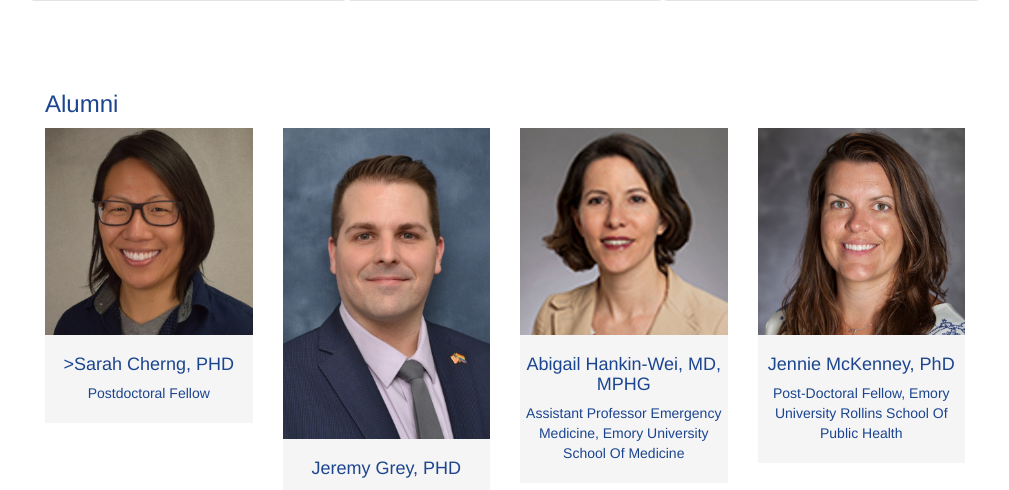
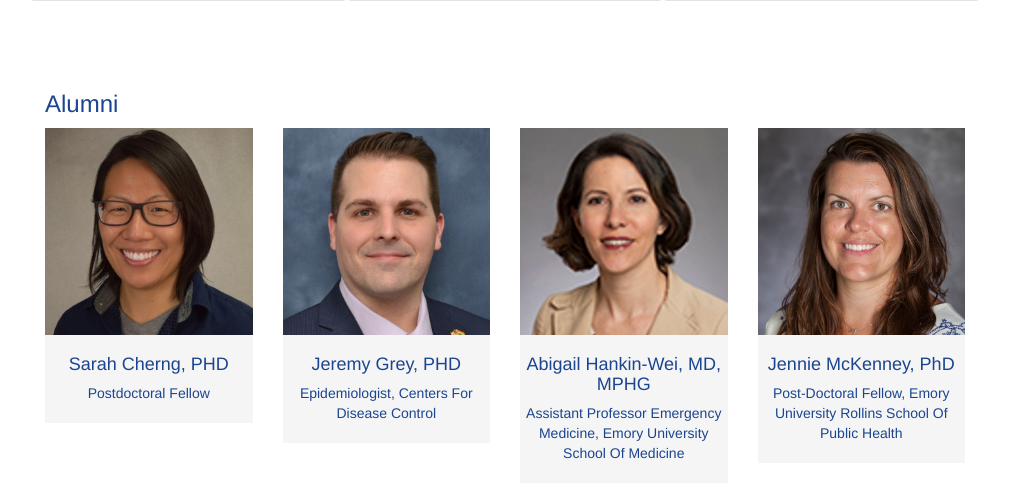
Before and after one commit to shalong1/emoryCAMP, a PHP site: page /about_new.php in a window 1280 px wide. Shown: the part 3803-4293 px from the top of the page, without its empty margins (40-1049 px from the left). Run offline with PHP 8.4, Linux system fonts and the light colour scheme; data that the repository does not hold is empty; some libraries are stand-ins or nearby versions.

Commit message:
Updated Grey Image

```diff
--- a/about_new.php
+++ b/about_new.php
@@ -641,7 +641,7 @@
                                             <a href="#" class="bio-link read-more" data-toggle="modal" data-target=".bio-cherng">read more</a>
                                         </div>
                                         <div class="team-content">
-                                            <h4 class="title">>Sarah Cherng, PHD</h4>
+                                            <h4 class="title">Sarah Cherng, PHD</h4>
                                             <span class="post">Postdoctoral Fellow</span>
                                         </div>
                                     </div>
```
Also changed, not shown: images/bios/Grey.jpg.
